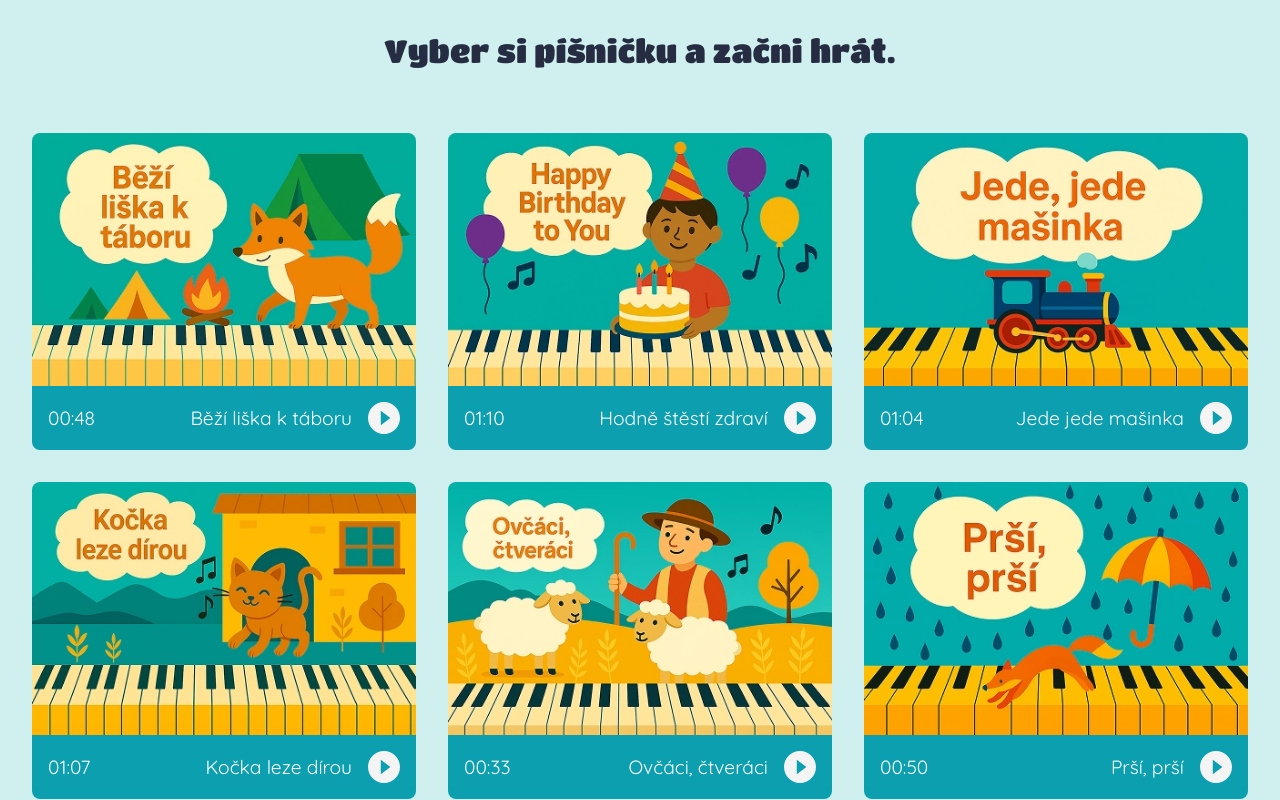
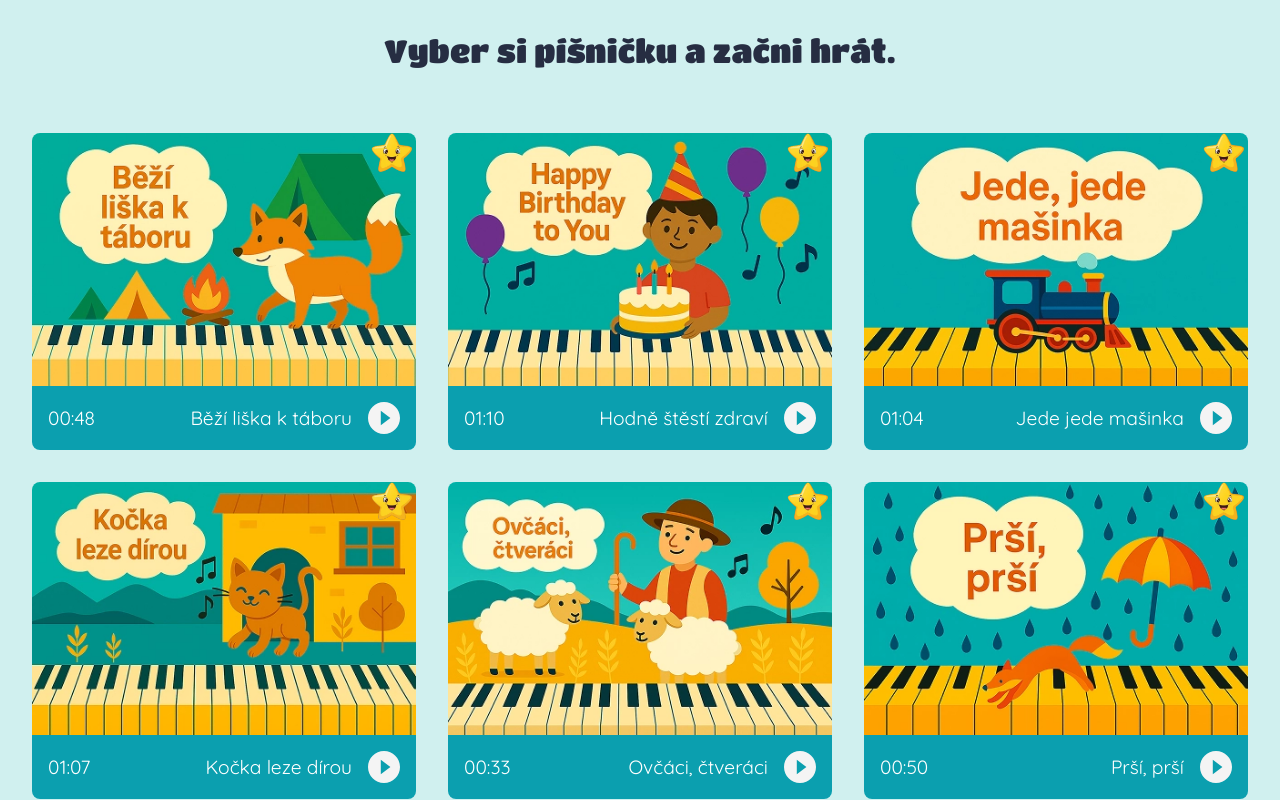
Before and after one commit to DenisaPolesna/piano, a React (Vite) app: page /game in a window 1280 px wide. Built offline with nearby package versions, Linux system fonts and the light colour scheme; a web font is replaced by a local one.

Commit message:
Add css for song difficulty

```diff
--- a/src/components/Songs/Song/Song.css
+++ b/src/components/Songs/Song/Song.css
@@ -1,10 +1,16 @@
 .song {
   display: flex;
   flex-direction: column;
-
+  position: relative;
   transition: transform 0.3s;
   flex: 1;
+}
 
+.song-star {
+  position: absolute;
+  top: 0;
+  right: 0;
+  width: 3rem;
 }
 
 .song-img {
--- a/src/components/Songs/Song/Song.jsx
+++ b/src/components/Songs/Song/Song.jsx
@@ -1,5 +1,6 @@
 import "./Song.css";
 import playIcon from "./img/play.svg";
+import star1 from "./img/1star.webp";
 import formatDisplayedTime from "../../../utils/formatDisplayedTime";
 
 const Song = ({ name, totalTime, img, onSongSelect, tracks, onSongClick }) => {
@@ -10,6 +11,7 @@ const Song = ({ name, totalTime, img, onSongSelect, tracks, onSongClick }) => {
 
   return (
     <div className="song" onClick={handleSongSelect}>
+      <img className="song-star" src={star1} alt={star1} />
       <img className="song-img" src={`/img/songs/${img}`} alt={name} />
       <div className="song-footer">
         <div>{formatDisplayedTime(totalTime)}</div>
```
Also changed, not shown: src/components/Songs/Song/img/1star.webp (added).
